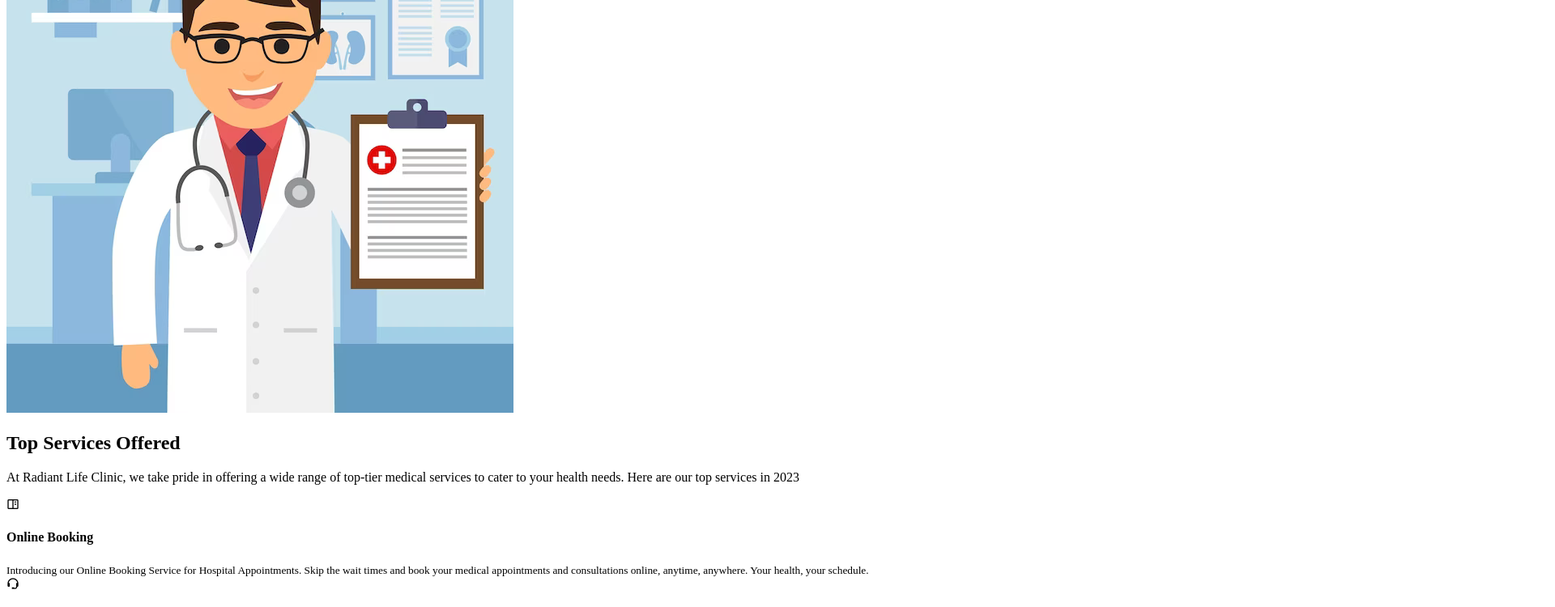
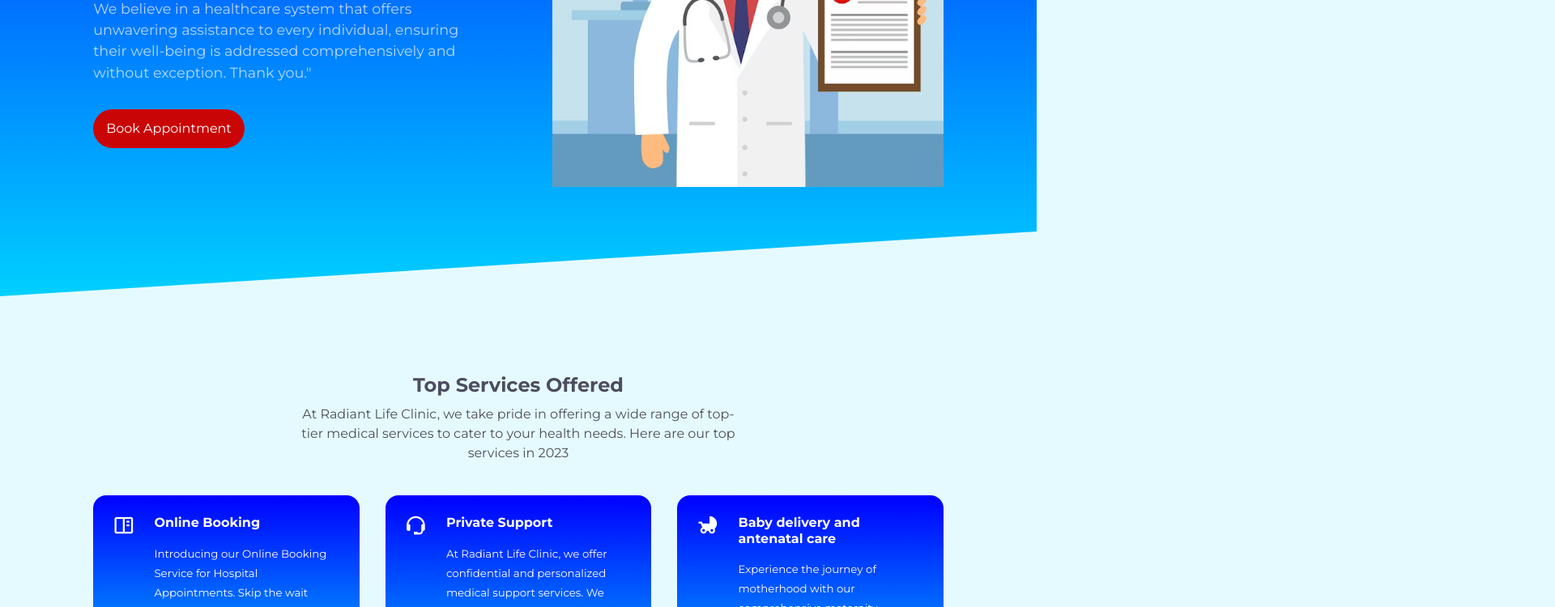
Before and after one commit to JAKE-AGBO/RadiantLifeClinic, a website built with Parcel: page Html/index.html in a window 1280 px wide. Shown: the part 434-1184 px from the top of the page at 81% size, 1920 px wide, since content can reach past the window. Built offline with nearby package versions, Linux system fonts and the light colour scheme.

Commit message:
resolved all errors and added parcel for building

```diff
--- a/Html/index.html
+++ b/Html/index.html
@@ -7,7 +7,7 @@
     <link rel="shortcut icon" href="../Images/title pic.jpg" type="image/x-icon">
 
     <!-- MINIFIED CSS -->
-    <link rel="stylesheet" href="../Html/style.min.css" />
+    <link rel="stylesheet" href="../css/style.min.css" />
     <!-- UNICONS -->
     <link
       rel="stylesheet"
```
Also changed, not shown: 1 other file.
